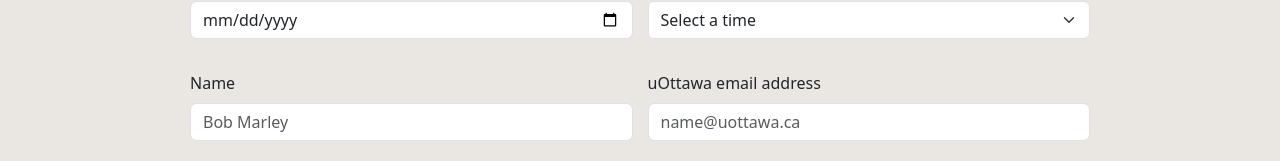
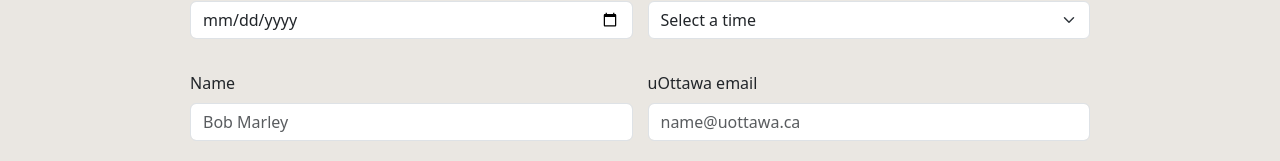
Before and after one commit to SEG3125-A/Group-9, a React (Create React App) app in the folder Lab8/windermere-music/: page /booking in a window 1280 px wide. Shown: the part 292-453 px from the top of the page. Built offline with nearby package versions, Linux system fonts and the light colour scheme; the HTML template or start-up script is replaced by a standard one.

Commit message:
Small update email booking

```diff
--- a/Lab8/windermere-music/src/screens/BookingPage.tsx
+++ b/Lab8/windermere-music/src/screens/BookingPage.tsx
@@ -106,7 +106,7 @@ const BookingPage = () => {
 
                                 {/* email */}
                                 <Form.Group className="mt-2 mb-4" style={{ width: '50%' }}>
-                                    <Form.Label>uOttawa email address</Form.Label>
+                                    <Form.Label>uOttawa email</Form.Label>
                                     <Form.Control
                                         required
                                         id="email"
```
